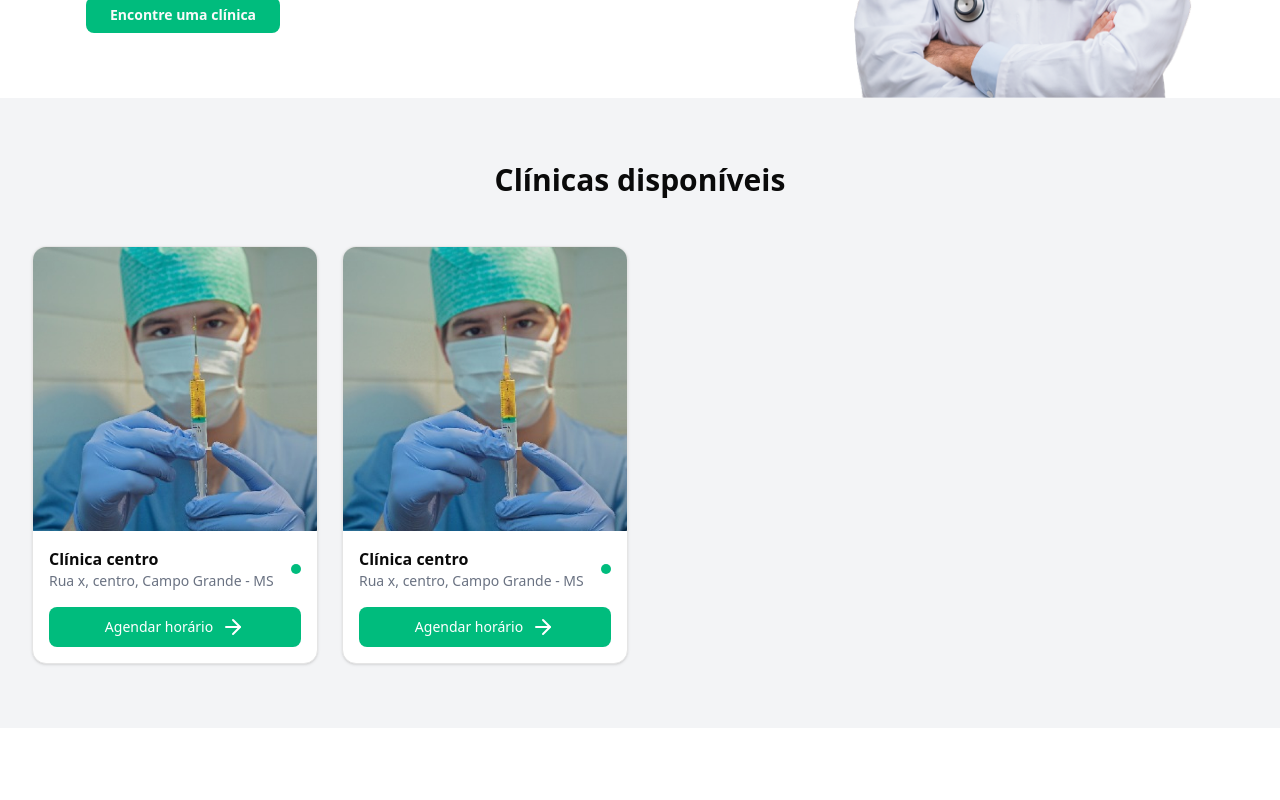
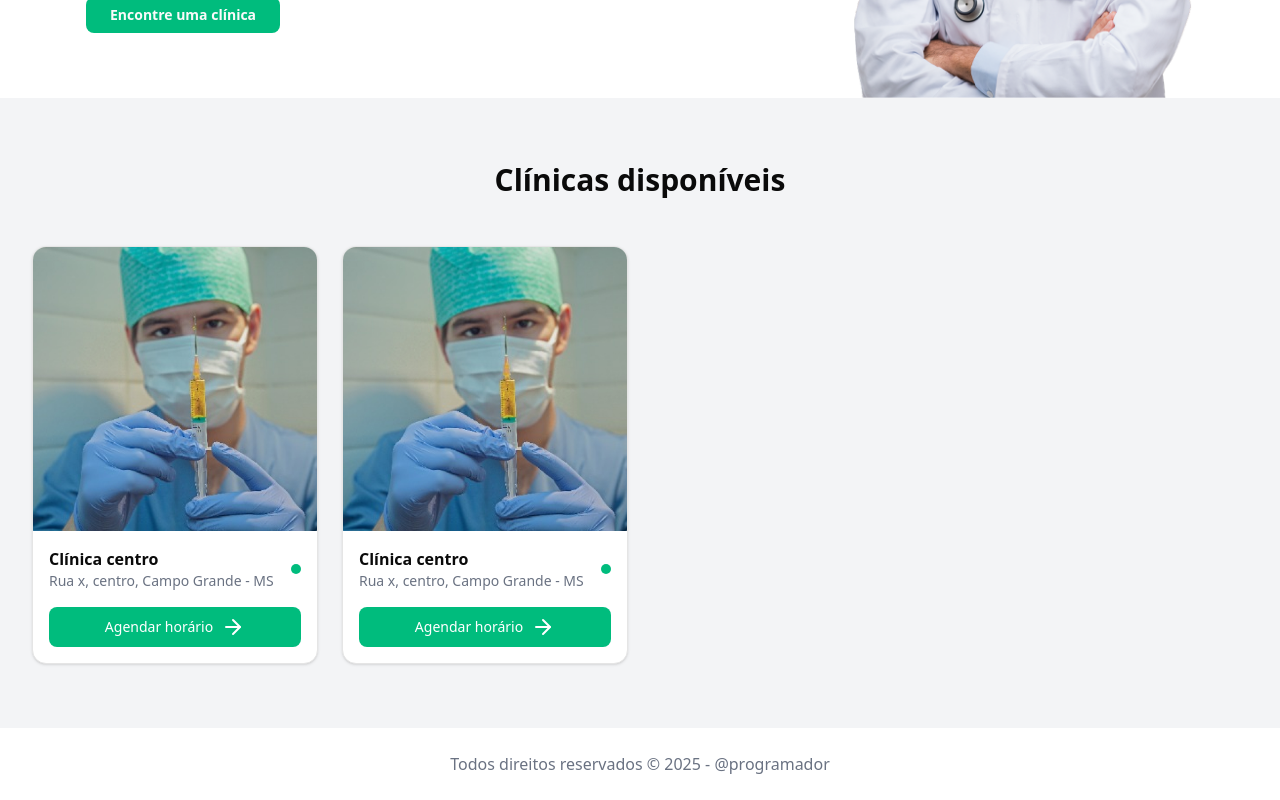
Before and after one commit to sayro-damaceno/odontopro, a Next.js app: page / in a window 1280 px wide. Shown: the part 413-1213 px from the top of the page. Before the commit the page ends 1141 px from the top, so only its background shows below. Built offline with nearby package versions, Linux system fonts and the light colour scheme.

Commit message:
feat: add Footer component to enhance page structure

```diff
--- /dev/null
+++ b/src/app/(public)/_components/footer.tsx
@@ -0,0 +1,10 @@
+export function Footer() {
+  return (
+    <footer className="py-6 text-center text-gray-500 text-sm md:text-base">
+      <p>
+        Todos direitos reservados © {new Date().getFullYear()} -{' '}
+        <span className="hover:text-black duration-300">@programador</span>
+      </p>
+    </footer>
+  )
+}
--- a/src/app/(public)/page.tsx
+++ b/src/app/(public)/page.tsx
@@ -1,3 +1,4 @@
+import { Footer } from './_components/footer'
 import { Header } from './_components/header'
 import { Hero } from './_components/hero'
 import Professionals from './_components/professionals'
@@ -11,6 +12,8 @@
         <Hero />
 
         <Professionals />
+
+        <Footer />
       </div>
     </div>
   )
```
